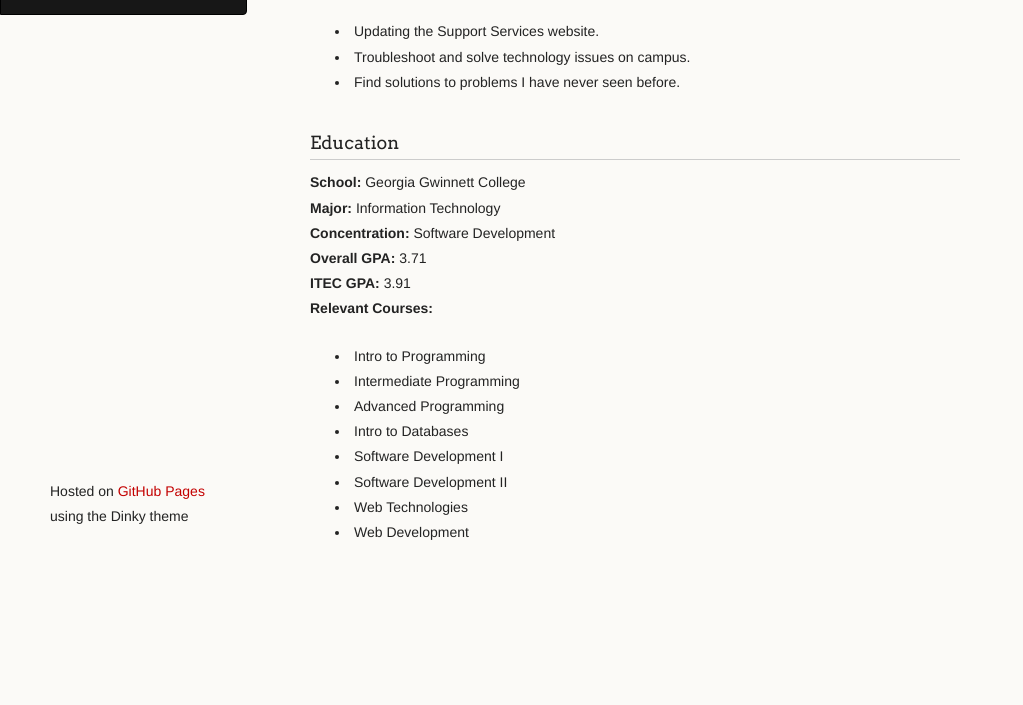
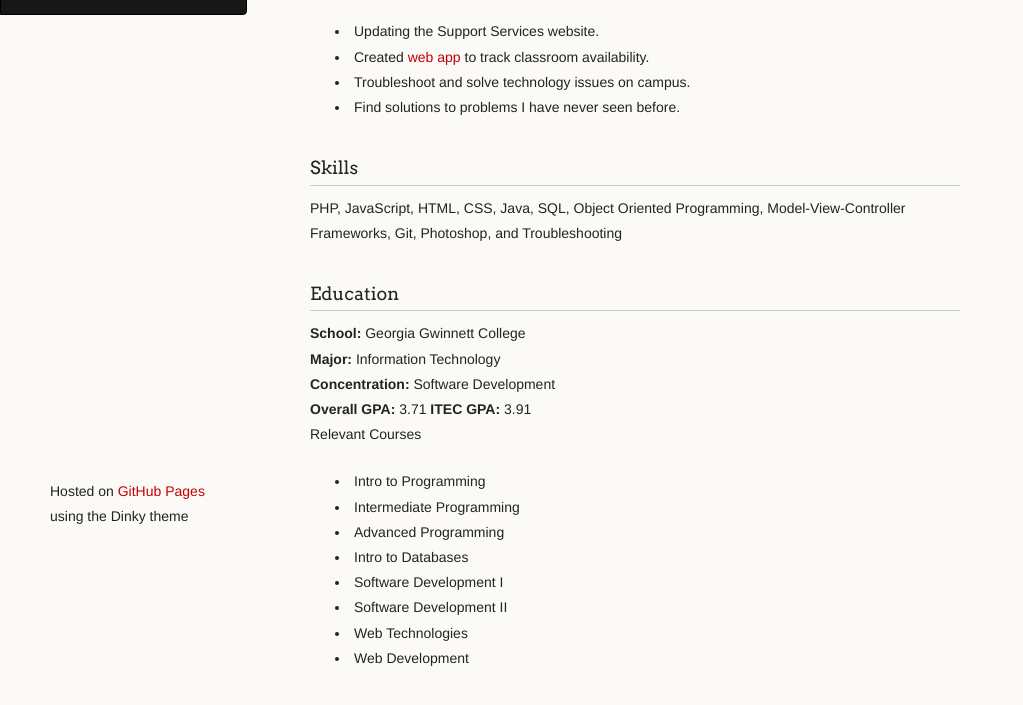
Before and after one commit to Kyle-Dornblaser/kyle-dornblaser.github.io, a plain HTML site: page index.html in a window 1280 px wide. Shown: the part 239-944 px from the top of the page, without its empty margins (0-1023 px from the left). Before the commit the page ends 856 px from the top, so only its background shows below. Drawn offline with Linux system fonts and the light colour scheme.

```diff
--- a/index.html
+++ b/index.html
@@ -40,9 +40,15 @@ January 2013 to Present</p>
 
 <ul>
 <li>Updating the Support Services website.</li>
+<li>Created <a href="http://classroom.kyledornblaser.com">web app</a> to track classroom availability.</li>
 <li>Troubleshoot and solve technology issues on campus.</li>
 <li>Find solutions to problems I have never seen before.</li>
 </ul>
+
+<h3>
+<a name="skills" class="anchor" href="#skills"><span class="octicon octicon-link"></span></a>Skills</h3>
+
+<p>PHP, JavaScript, HTML, CSS, Java, SQL, Object Oriented Programming, Model-View-Controller Frameworks, Git, Photoshop, and Troubleshooting </p>
 
 <h3>
 <a name="education" class="anchor" href="#education"><span class="octicon octicon-link"></span></a>Education</h3>
@@ -50,9 +56,8 @@ January 2013 to Present</p>
 <p><strong>School:</strong> Georgia Gwinnett College<br>
 <strong>Major:</strong> Information Technology<br>
 <strong>Concentration:</strong> Software Development<br>
-<strong>Overall GPA:</strong> 3.71<br>
-<strong>ITEC GPA:</strong> 3.91<br>
-<strong>Relevant Courses:</strong></p>
+<strong>Overall GPA:</strong> 3.71  <strong>ITEC GPA:</strong> 3.91<br>
+Relevant Courses</p>
 
 <ul>
 <li>Intro to Programming</li>
--- a/params.json
+++ b/params.json
@@ -1 +1 @@
-{"name":"Kyle Dornblaser","tagline":"","body":"### Contact\r\n**Email:** [hello@kyledornblaser.com](mailto:hello@kyledornblaser.com)\r\n \r\n### Experience\r\n**Help Desk Technician**, Georgia Gwinnett College  \r\nJanuary 2013 to Present\r\n* Updating the Support Services website.\r\n* Troubleshoot and solve technology issues on campus.\r\n* Find solutions to problems I have never seen before.\r\n\r\n### Education\r\n**School:** Georgia Gwinnett College    \r\n**Major:** Information Technology  \r\n**Concentration:** Software Development  \r\n**Overall GPA:** 3.71  \r\n**ITEC GPA:** 3.91  \r\n**Relevant Courses:**\r\n* Intro to Programming\r\n* Intermediate Programming\r\n* Advanced Programming\r\n* Intro to Databases\r\n* Software Development I\r\n* Software Development II\r\n* Web Technologies\r\n* Web Development","google":"","note":"Don't delete this file! It's used internally to help with page regeneration."}
+{"name":"Kyle Dornblaser","tagline":"","body":"### Contact\r\n**Email:** [hello@kyledornblaser.com](mailto:hello@kyledornblaser.com)\r\n \r\n### Experience\r\n**Help Desk Technician**, Georgia Gwinnett College  \r\nJanuary 2013 to Present\r\n* Updating the Support Services website.\r\n* Created [web app](http://classroom.kyledornblaser.com) to track classroom availability.\r\n* Troubleshoot and solve technology issues on campus.\r\n* Find solutions to problems I have never seen before.\r\n\r\n### Skills\r\nPHP, JavaScript, HTML, CSS, Java, SQL, Object Oriented Programming, Model-View-Controller Frameworks, Git, Photoshop, and Troubleshooting \r\n\r\n### Education\r\n**School:** Georgia Gwinnett College    \r\n**Major:** Information Technology  \r\n**Concentration:** Software Development  \r\n**Overall GPA:** 3.71  **ITEC GPA:** 3.91  \r\nRelevant Courses\r\n* Intro to Programming\r\n* Intermediate Programming\r\n* Advanced Programming\r\n* Intro to Databases\r\n* Software Development I\r\n* Software Development II\r\n* Web Technologies\r\n* Web Development","google":"","note":"Don't delete this file! It's used internally to help with page regeneration."}
```
